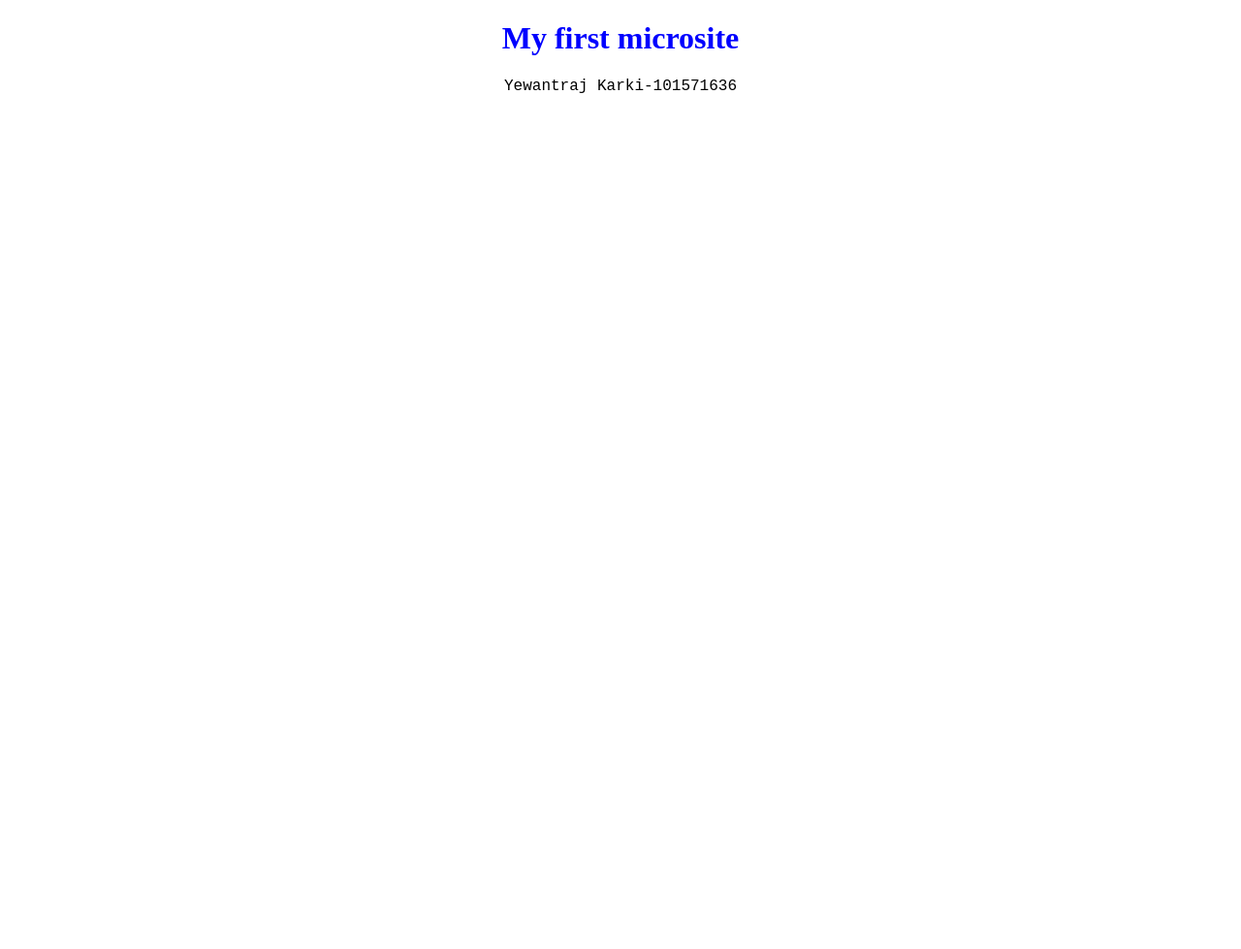
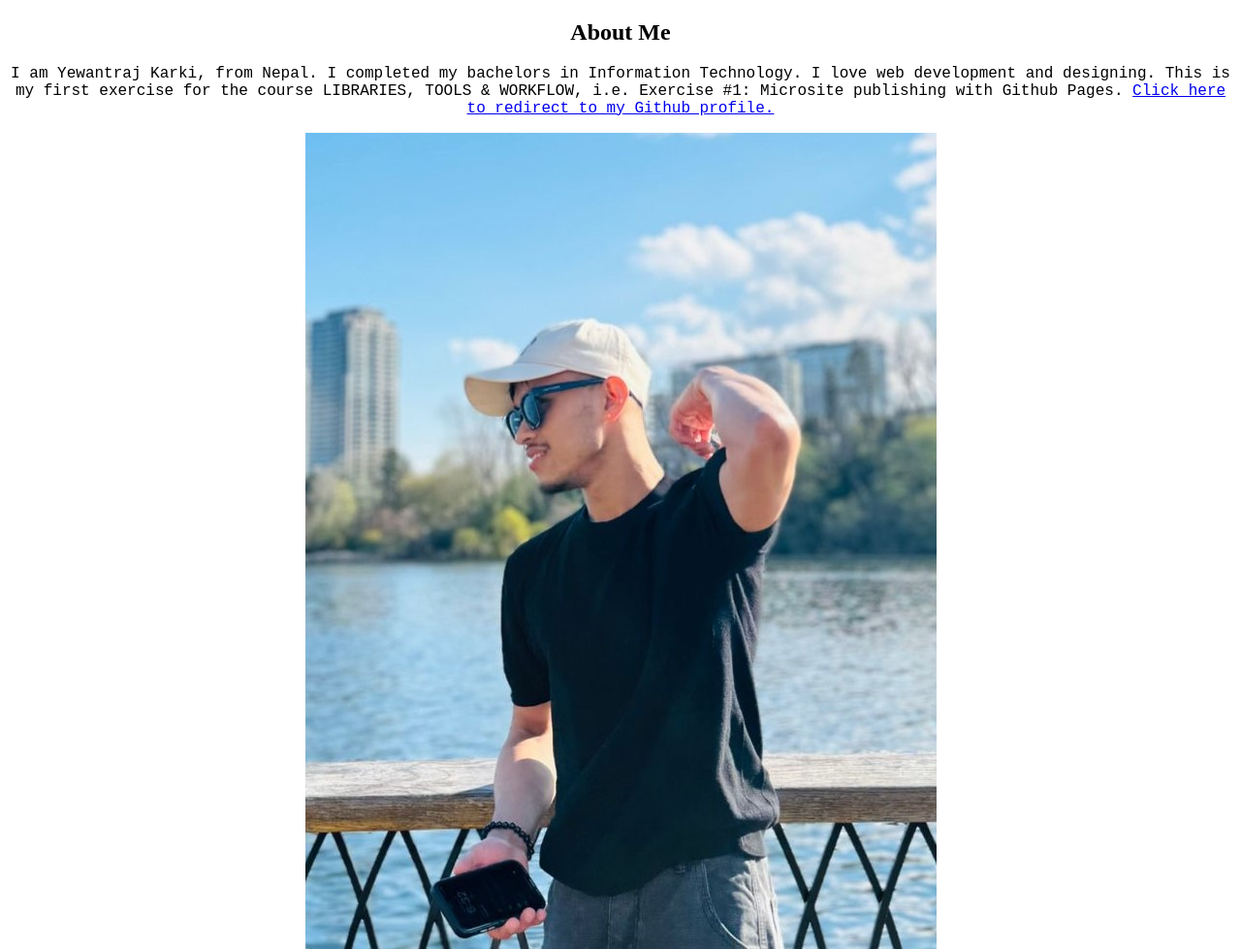
Before and after one commit to yewantraj/desn3035-e1, a plain HTML site: page index.html in a window 1280 px wide. Shown: the whole page at 97% size. Before the commit the page ends 800 px from the top, so only its background shows below. Drawn offline with Linux system fonts and the light colour scheme.

Commit message:
changes made on the index page

```diff
--- a/index.html
+++ b/index.html
@@ -1,13 +1,23 @@
 <!DOCTYPE html>
-<html>
+<html lang="en">
 <head>
-    <meta charset="UTF-8" />
-    <title>Hello World</title>
+    <meta charset="UTF-8">
+    <meta name="viewport" content="width=device-width, initial-scale=1.0">
+    <title>My Website</title>
+    <link href="https://fonts.googleapis.com/css2?family=Montserrat:ital,wght@0,100..900;1,100..900&display=swap" rel="stylesheet">
+    <link href="https://fonts.googleapis.com/css2?family=Bebas+Neue&display=swap" rel="stylesheet">
     <link rel="stylesheet" href="style.css">
 </head>
 <body>
-    <h1>My first microsite</h1>
-    <p>Yewantraj Karki-101571636</p>
-    <img src="image.jpg" alt="">
+    <div class="about">
+        <div class="wrapper">
+            <h2>About Me</h2>
+            <p>
+                I am Yewantraj Karki, from Nepal. I completed my bachelors in Information Technology. I love web development and designing. This is my first exercise for the course
+                LIBRARIES, TOOLS & WORKFLOW, i.e. Exercise #1: Microsite publishing with Github Pages. <a href="https://github.com/yewantraj" target="_blank">Click here to redirect to my Github profile.</a>
+            </p>
+            <img src="profile.jpg" alt="Profile Image" class="about-image">
+        </div>
+    </div>
 </body>
 </html>
```
